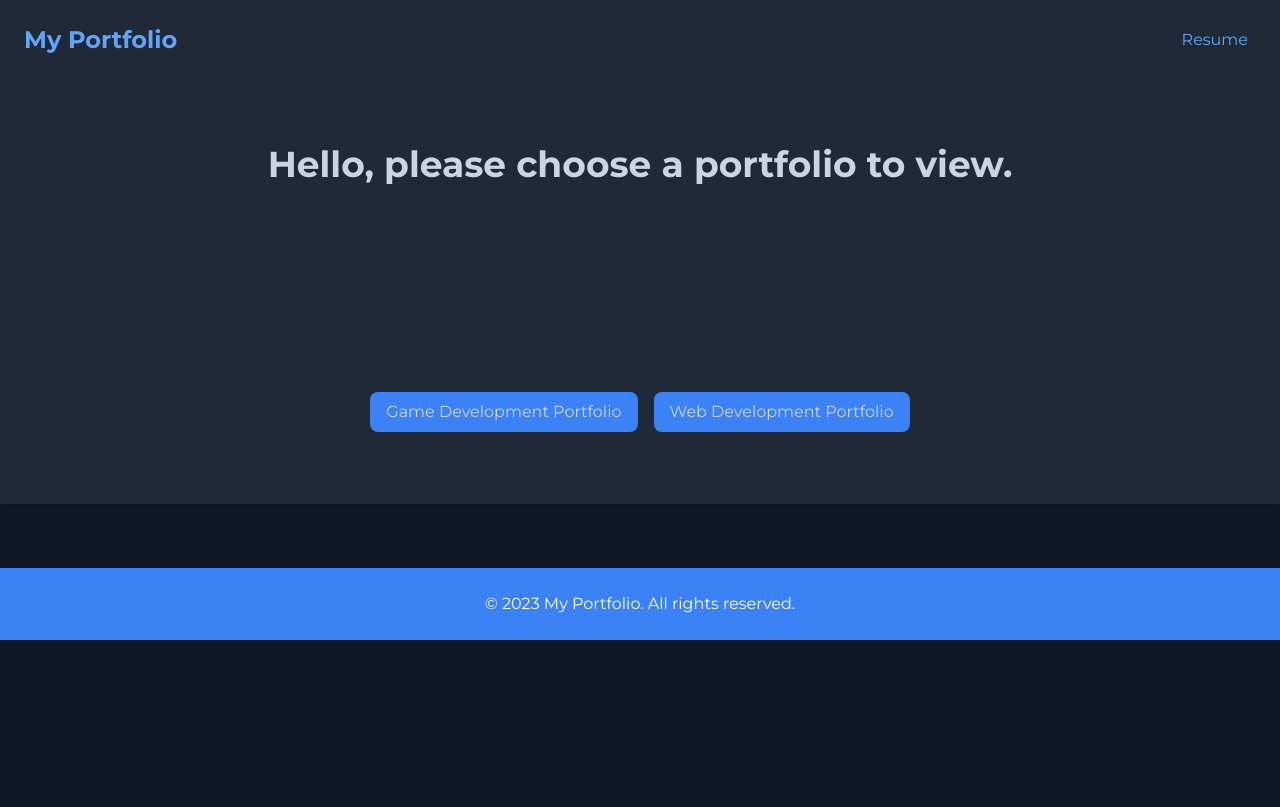
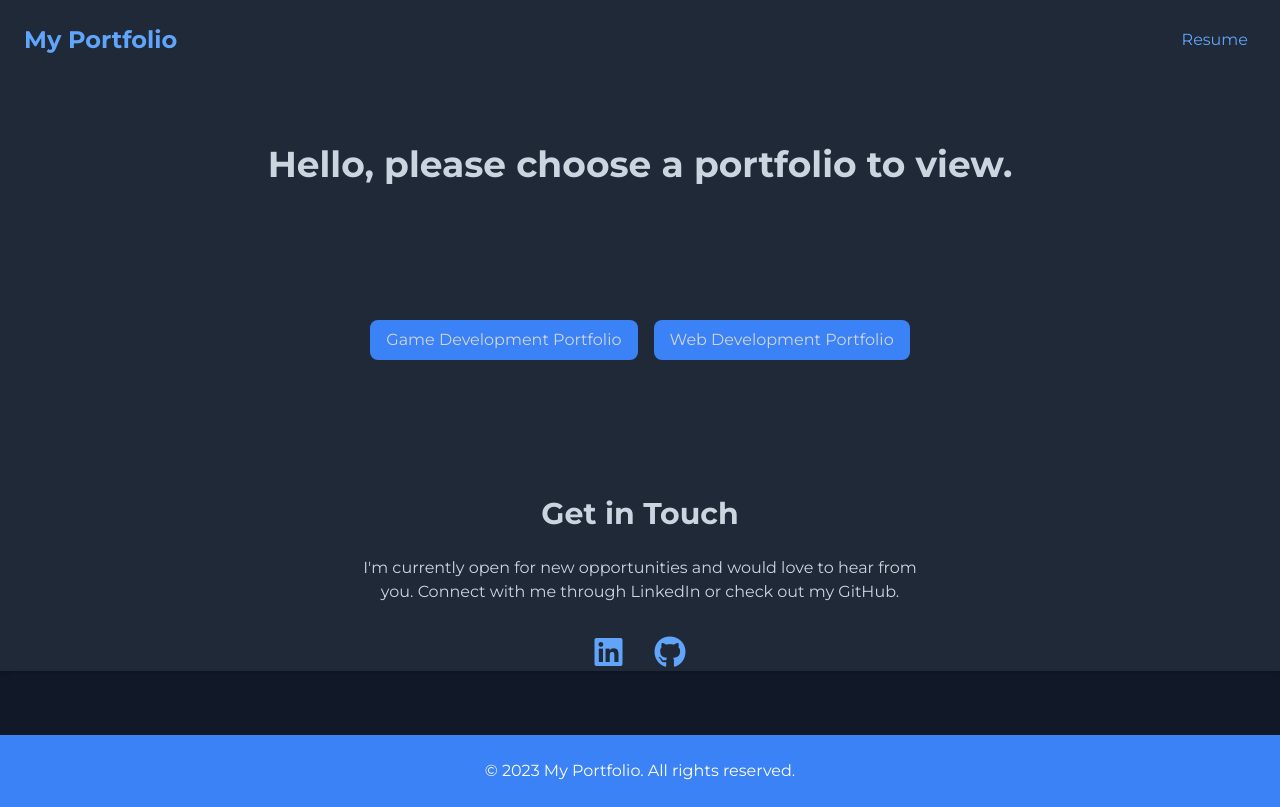
Before and after one commit to michaelbaker117/michaelbaker117.github.io, a plain HTML site: page index.html in a window 1280 px wide. Drawn offline with nearby package versions, Linux system fonts and the light colour scheme.

Commit message:
Update index.html

```diff
--- a/index.html
+++ b/index.html
@@ -42,15 +42,31 @@
             <br>
             <br>
             <br>
-            <br>
-            <br>
-            <br>
             <div class="flex justify-center mt-8">
                 <a href="https://michaelbaker117.github.io/game-dev.html" class="bg-blue-500 text-gray-300 py-2 px-4 rounded-lg m-2 hover:bg-blue-600">Game Development Portfolio</a>
                 <a href="https://michaelbaker117.github.io/web-dev.html" class="bg-blue-500 text-gray-300 py-2 px-4 rounded-lg m-2 hover:bg-blue-600">Web Development Portfolio</a>
             </div>
         </header>
+        <!-- Contact Section -->
+        <section id="contact" class="mt-16">
+            <h2 class="text-3xl font-bold text-center">Get in Touch</h2>
+            <p class="mt-6 text-center max-w-xl mx-auto">
+                I'm currently open for new opportunities and would love to hear from you.
+                Connect with me through LinkedIn or check out my GitHub.
+            </p>
 
+            <!-- Social Links -->
+            <div class="mt-8 flex justify-center space-x-8">
+                <a href="https://www.linkedin.com/in/your-linkedin-profile" target="_blank" class="text-blue-400 hover:text-blue-500 transition-colors">
+                    <i class="fab fa-linkedin fa-2x"></i>
+                    <p class="sr-only">LinkedIn</p>
+                </a>
+                <a href="https://github.com/your-github-profile" target="_blank" class="text-blue-400 hover:text-blue-500 transition-colors">
+                    <i class="fab fa-github fa-2x"></i>
+                    <p class="sr-only">GitHub</p>
+                </a>
+            </div>
+        </section>
     </div>
     <!-- Footer -->
     <footer class="mt-16 bg-blue-500 text-center text-white p-6">
```
